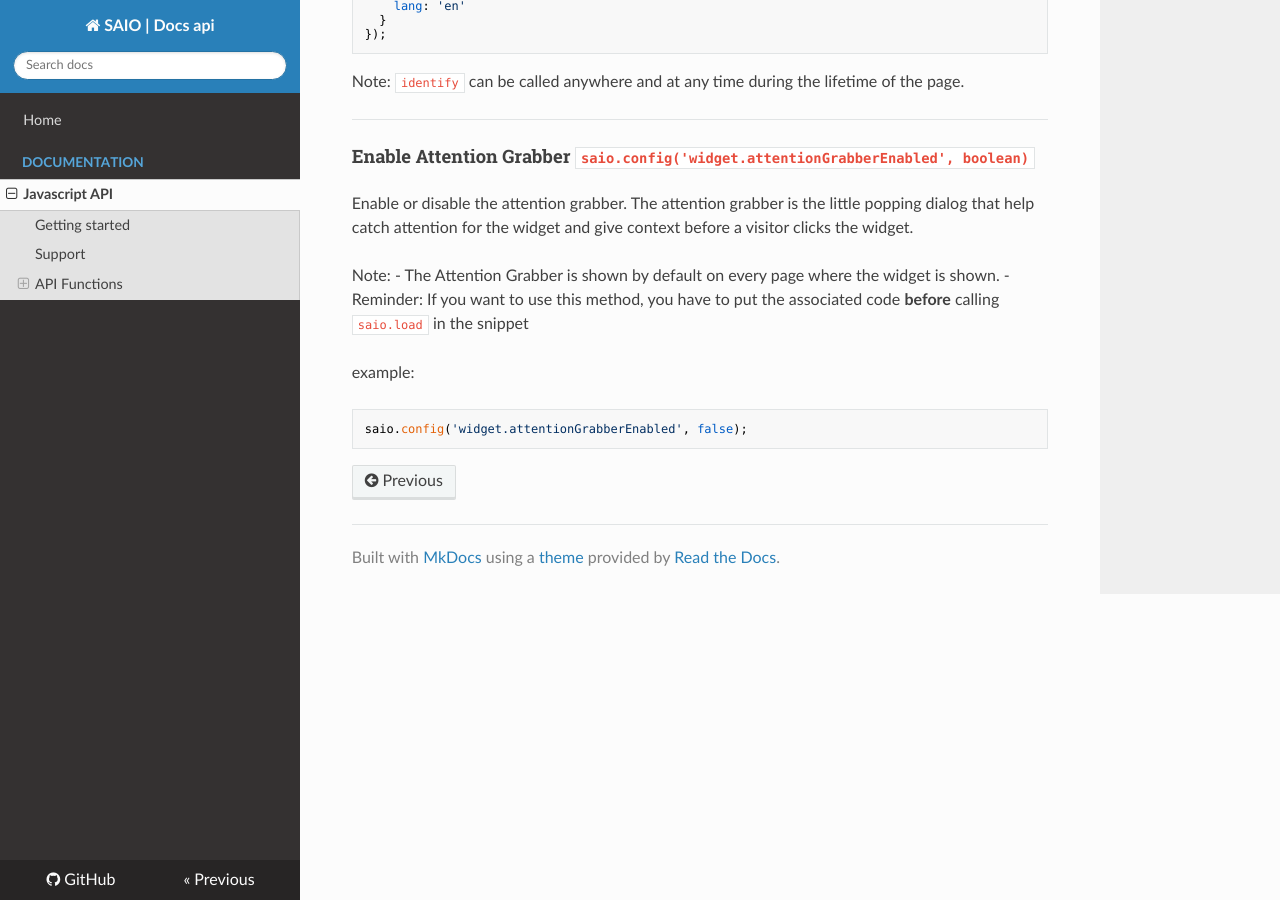
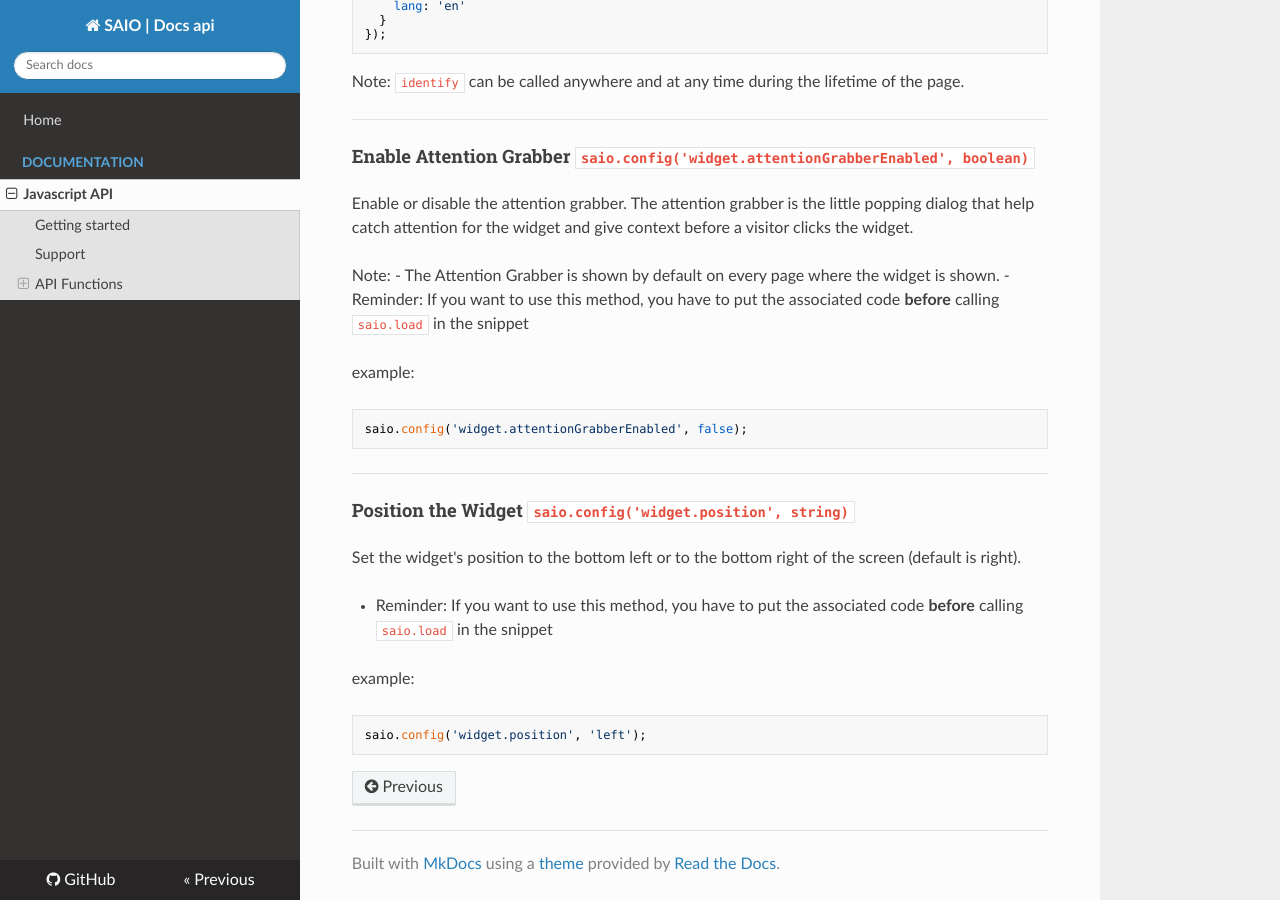
Before and after one commit to saio-fr/apidocs, an MkDocs documentation site: the page built from docs/javascript-api.md, in a window 1280 px wide and 900 px high, scrolled down 4905 px. Built offline with MkDocs 1.6.1, drawn with Linux system fonts in a browser that asks for light colours; nearby versions of some CDN libraries; old or Windows-style settings are respelled for this version of MkDocs.

Commit message:
document widget.position (publisher can set position to left/right)

````diff
--- a/docs/javascript-api.md
+++ b/docs/javascript-api.md
@@ -245,3 +245,17 @@ example:
 ```
 saio.config('widget.attentionGrabberEnabled', false);
 ```
+
+---------------------------------------
+
+#### Position the Widget `saio.config('widget.position', string)`
+
+Set the widget's position to the bottom left or to the bottom right of the screen (default is right).
+
+- Reminder: If you want to use this method, you have to put the associated code **before** calling `saio.load` in the snippet
+
+example:
+
+```
+saio.config('widget.position', 'left');
+```
````
